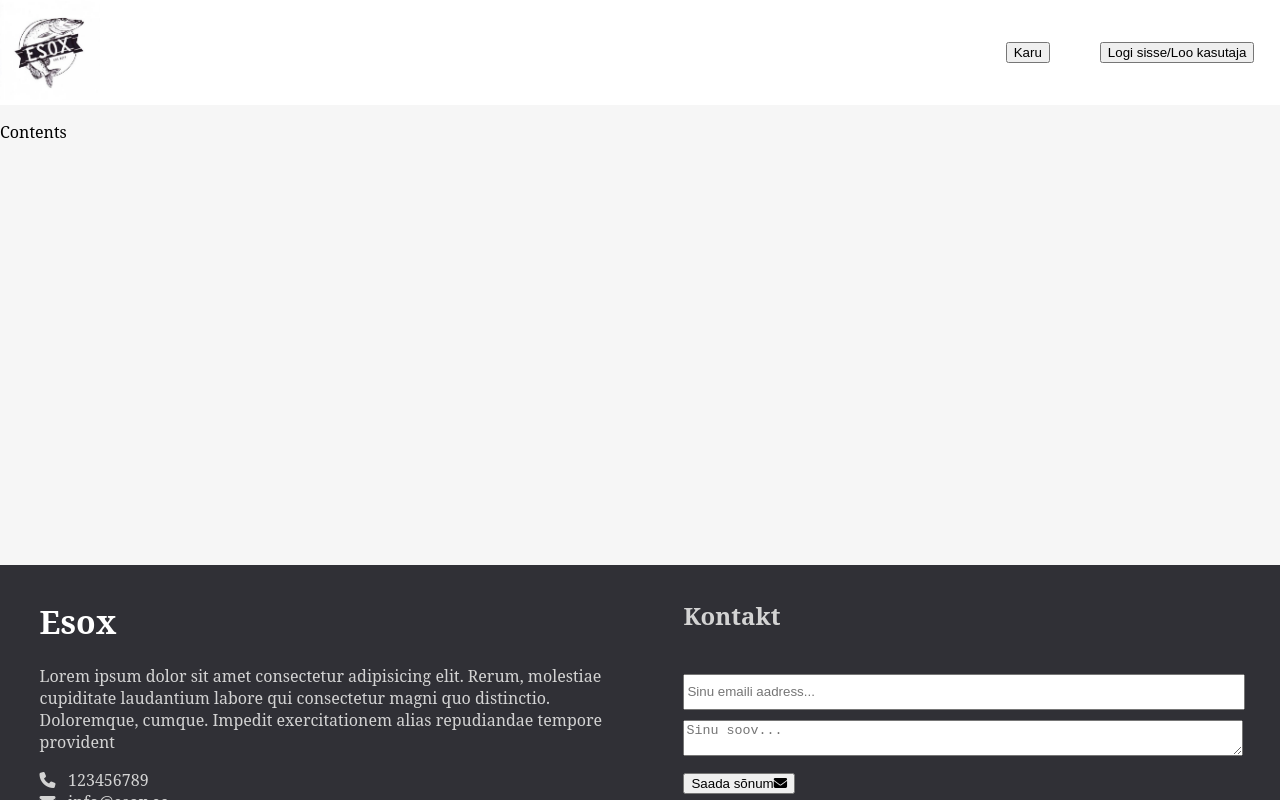
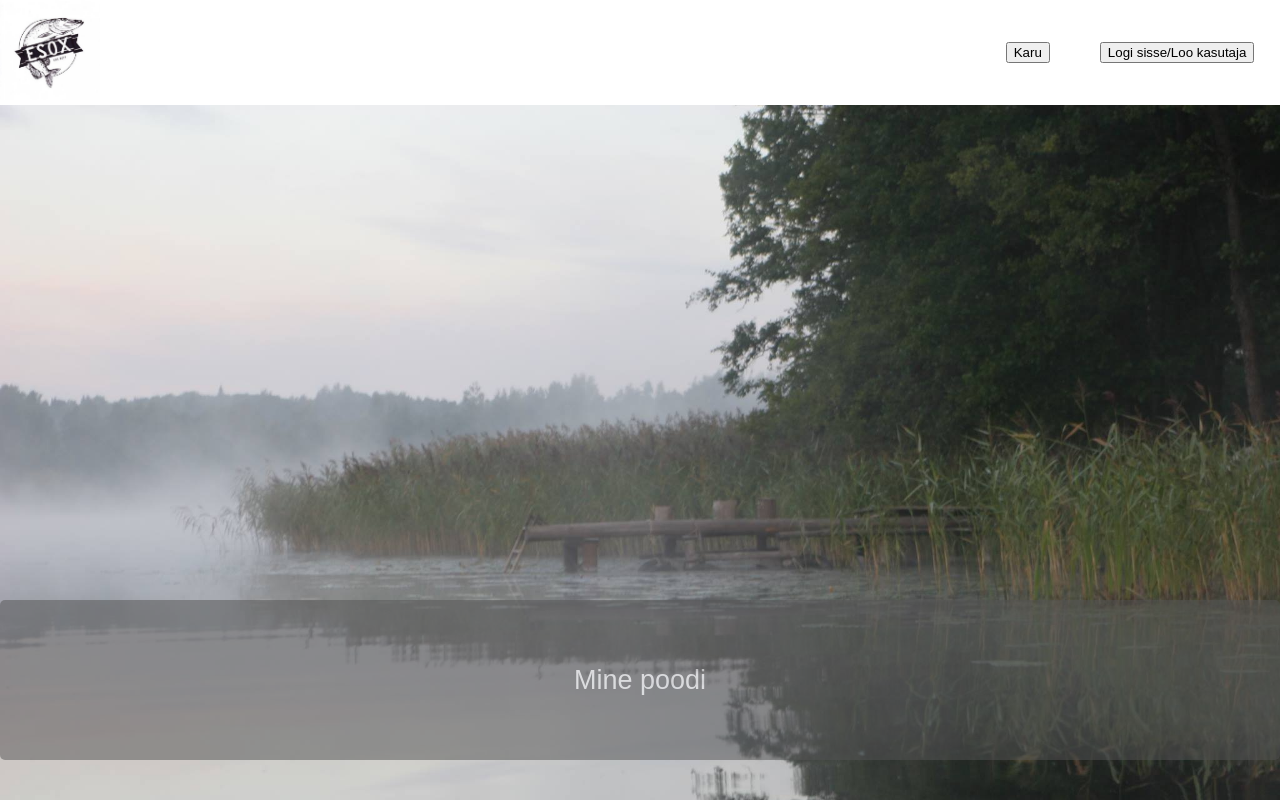
Before and after one commit to MaikPython/ESOX-webStore, a React app: page / in a window 1280 px wide. Shown: the top 800 px of the page. Built offline with nearby package versions, Linux system fonts and the light colour scheme.

Commit message:
landing page done

```diff
--- a/public/style.css
+++ b/public/style.css
@@ -5,7 +5,8 @@
     background-color: white;
     align-items: center;
     justify-content: space-between;
-    width: 100%
+    width: 100%;
+    position: relative;
 }
 
 .header-items{
@@ -64,11 +65,70 @@ body, html, #app{
   }
 
 /* IMAGE SLIDES */
-.responsive{
-    min-height: 100%;
+
+.slider{
+    overflow: hidden;
+
+
+}
+.slider figure{
+    position: relative;
+    width: 300%;
+    margin: 0;
+    left: 0;
+    animation: 20s slider infinite;
 }
 
+.slider figure img {
+    width: 33.33%;
+    float: left;
+}
 
+.slider .landing-btn{
+    position: absolute;
+    top: 75%;
+    left: 0%;
+    background-color:#555;
+    color: white;
+    font-size: 27px;
+    padding: 12px 24px;
+    border: none;
+    cursor: pointer;
+    border-radius: 5px;
+    opacity: 0.5;
+    width: 100%;
+    height: 20%;
+}
+
+.slider .landing-btn:hover{
+    opacity: 0.7;
+}
+
+@keyframes slider{
+    0%{
+        left: 0;
+    }
+    20%{
+        left: 0%;
+    }
+    25%{
+        left: -100%;
+    }
+    45%{
+        left: -100%;
+    }
+
+    50%{
+        left: -200%;
+    }
+    70%{
+        left: -200%;
+    }
+    90%{
+        left: -100%;
+    }
+
+}
 
 /* FOOTER */
 
@@ -111,7 +171,9 @@ body, html, #app{
 .footer .footer-content .about a {
     color: gray;
     padding: 10px 10px 10px 0px;
+
 }
+
 
 .footer .footer-content .about a:hover {
     color: white;
--- a/src/components/ImageSlides.jsx
+++ b/src/components/ImageSlides.jsx
@@ -1,13 +1,22 @@
 import React from "react"
-
+import {Link} from 'react-router-dom';
 class ImageSlides extends React.Component{
     render(){
         return(
-                <div className="responsive">
-                    <p>Contents</p>
+                <div className="slider">
+                    <figure>
+                        <img src="/assets/background1.jpg"/>
+                        <img src="/assets/background2.jpg"/>
+                        <img src="/assets/background1.jpg"/>
+                    </figure>
+                    <Link to="/items">
+                        <button className="landing-btn">Mine poodi</button>
+                    </Link>
                 </div>
 
         )
     }
 }
+
+
 export default ImageSlides
```
Also changed, not shown: public/assets/background3.jpg.
